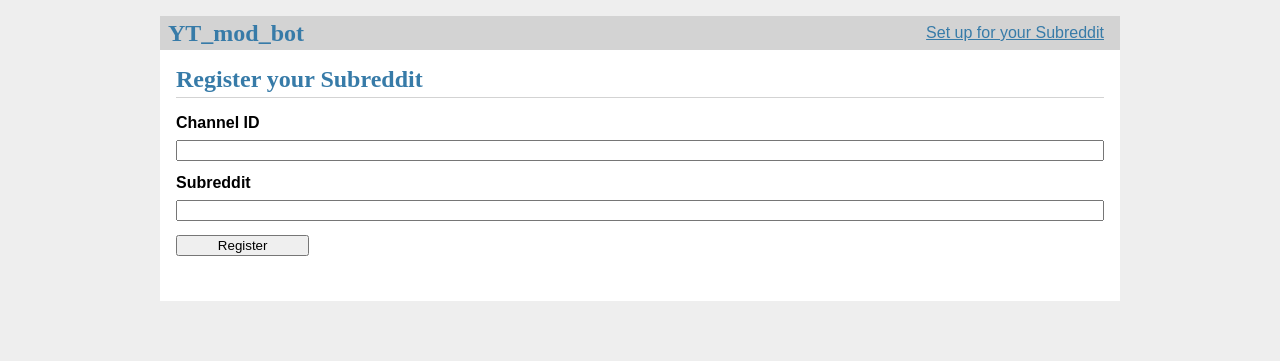
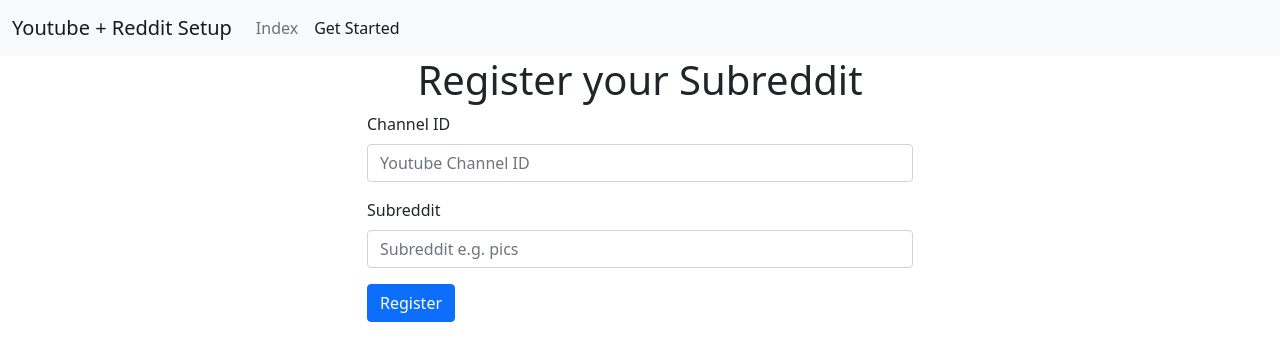
Before and after one commit to Ecalzo/youtube-pubsub-handler, a Flask app: page /subscriptions/new in a window 1280 px wide. Shown: the top 361 px of the page. Run offline with Flask 2, Linux system fonts and the light colour scheme.

Commit message:
feat: bootstrap css and improved html layout

```diff
--- a/yt_pubsub_handler/__init__.py
+++ b/yt_pubsub_handler/__init__.py
@@ -1,6 +1,6 @@
 import os
 
-from flask import Flask
+from flask import Flask, render_template
 from flask_sqlalchemy import SQLAlchemy
 from . import models
 
@@ -31,7 +31,7 @@
 
     @app.route("/")
     def hello():
-        return "Hello, World!"
+        return render_template("index.html")
 
 
     @app.route("/renew_leases")
--- a/yt_pubsub_handler/templates/base.html
+++ b/yt_pubsub_handler/templates/base.html
@@ -1,18 +1,45 @@
 <!doctype html>
-<title>{% block title %}{% endblock %} - Flaskr</title>
-<link rel="stylesheet" href="{{ url_for('static', filename='style.css') }}">
-<nav>
-  <h1>YT_mod_bot</h1>
-  <ul>
-      <li><a href="{{ url_for('subscriptions.new') }}">Set up for your Subreddit</a>
-  </ul>
+<html lang="en">
+<title>{% block title %}{% endblock %}</title>
+<link rel="stylesheet" href="https://cdn.jsdelivr.net/npm/bootstrap@5.0.2/dist/css/bootstrap.min.css" integrity="sha384-EVSTQN3/azprG1Anm3QDgpJLIm9Nao0Yz1ztcQTwFspd3yD65VohhpuuCOmLASjC" crossorigin="anonymous">
+<script src="https://cdn.jsdelivr.net/npm/bootstrap@5.0.2/dist/js/bootstrap.min.js" integrity="sha384-cVKIPhGWiC2Al4u+LWgxfKTRIcfu0JTxR+EQDz/bgldoEyl4H0zUF0QKbrJ0EcQF" crossorigin="anonymous"></script>
+
+{% set navigation_bar = [
+  ('/', 'index', 'Index'),
+  ('/subscriptions/new', 'subscriptions_new', 'Get Started')
+] -%}
+
+{% set active_page = active_page|default('index') -%}
+
+<nav class="navbar navbar-expand-lg navbar-light bg-light">
+  <div class="container-fluid">
+    <a class="navbar-brand" href="{{ url_for('subscriptions.new') }}">Youtube + Reddit Setup</a>
+    <button class="navbar-toggler" type="button" data-bs-toggle="collapse" data-bs-target="#navbarNavAltMarkup" aria-controls="navbarNavAltMarkup" aria-expanded="false" aria-label="Toggle navigation">
+      <span class="navbar-toggler-icon"></span>
+    </button>
+    <div class="collapse navbar-collapse" id="navbarNavAltMarkup">
+      <div class="navbar-nav">
+        {% for href, id, caption in navigation_bar %}
+        <a {% if id == active_page %} class="nav-link active" {% else %} class="nav-link" {% endif %} aria-current="page" href="{{ href|e }}">{{ caption|e }}</a>
+        {% endfor %}
+      </div>
+    </div>
+  </div>
 </nav>
-<section class="content">
-  <header>
-    {% block header %}{% endblock %}
-  </header>
-  {% for message in get_flashed_messages() %}
-    <div class="flash">{{ message }}</div>
-  {% endfor %}
-  {% block content %}{% endblock %}
-</section>
+
+<div class="container">
+  <div class="row">
+    <h1 class="text-center">
+      {% block header %}{% endblock %}
+    </h1>
+    <div class="col-3"></div>
+    <div class="col-6">
+      {% for message in get_flashed_messages() %}
+        <div class="flash alert alert-danger" role="alert">{{ message }}</div>
+      {% endfor %}
+      {% block content %}{% endblock %}
+    </div>
+    <div class="col-3"></div>
+  </div>
+</div>
+</html>
--- a/yt_pubsub_handler/templates/subscriptions/new.html
+++ b/yt_pubsub_handler/templates/subscriptions/new.html
@@ -1,15 +1,20 @@
 {% extends 'base.html' %}
+{% set active_page = "subscriptions_new" %}
 
 {% block header %}
-  <h1>{% block title %}Register your Subreddit{% endblock %}</h1>
+  {% block title %}Register your Subreddit{% endblock %}
 {% endblock %}
 
 {% block content %}
   <form method="post">
-    <label for="username">Channel ID</label>
-    <input name="channel_id" id="channel_id" required>
-    <label for="subreddit">Subreddit</label>
-    <input type="subreddit" name="subreddit" id="subreddit" required>
-    <input type="submit" value="Register">
+    <div class="mb-3">
+      <label for="channel_id" class="form-label">Channel ID</label>
+      <input type="text" name="channel_id" class="form-control" id="channel_id" placeholder="Youtube Channel ID">
+    </div>
+    <div class="mb-3">
+      <label for="channel_id" class="form-label">Subreddit</label>
+      <input type="text" name="subreddit" class="form-control" id="subreddit" placeholder="Subreddit e.g. pics">
+    </div>
+    <button type="submit" class="btn btn-primary" value="Register">Register</button>
   </form>
 {% endblock %}
```
Also changed, not shown: yt_pubsub_handler/templates/index.html (added, +13 -0 lines).
